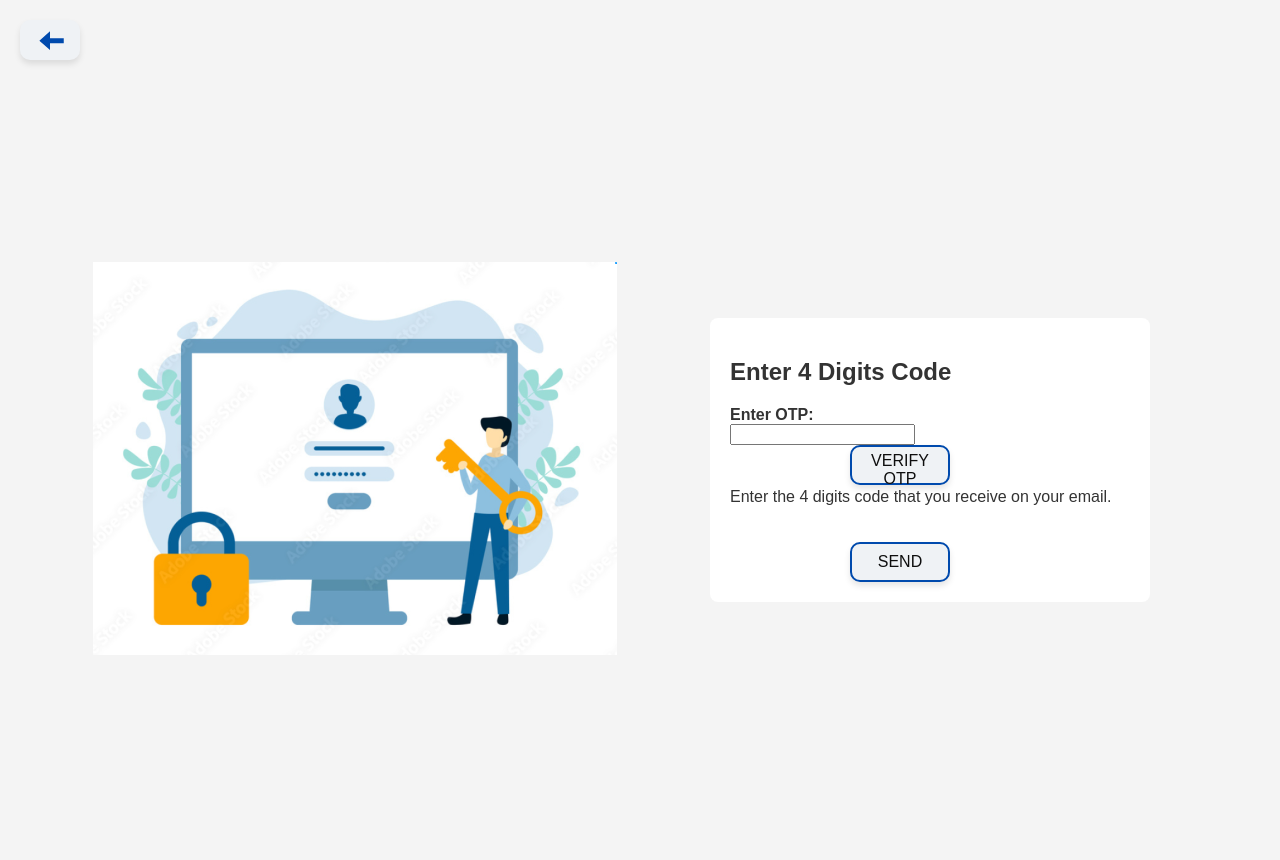
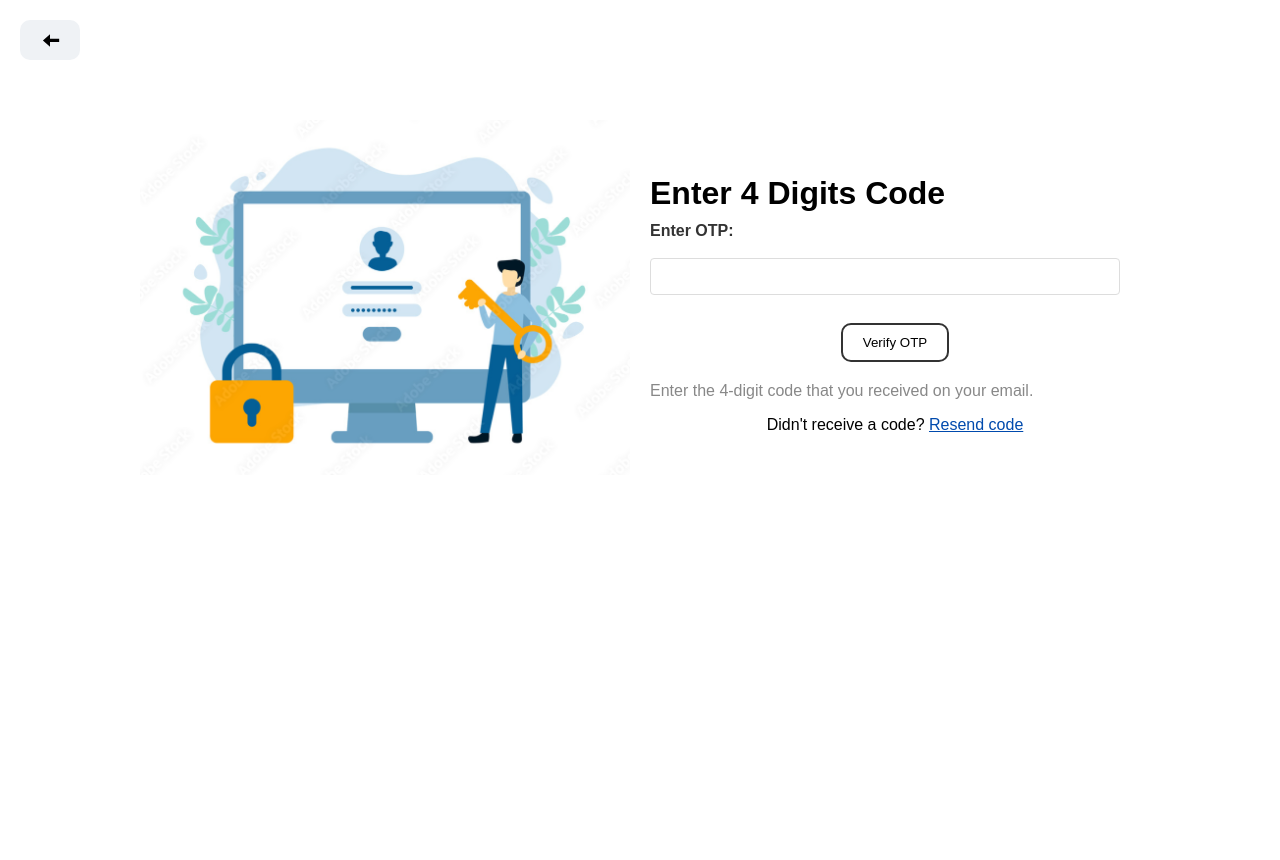
Before and after one commit to raihamehdi/SmartWattSecure, a Django app: template SWS/smartwattsecure/templates/enterotp.html in a window 1280 px wide. After the commit the page ends 444 px from the top, so only its background shows below. Run offline with Django 5.2, Linux system fonts and the light colour scheme; the template is opened without the code that fills it, so the values that code supplies are empty.

Commit message:
Modified ENTER OPT.HTML

```diff
--- a/SWS/smartwattsecure/smartwatt/static/Forgetpassword2.css
+++ b/SWS/smartwattsecure/smartwatt/static/Forgetpassword2.css
@@ -1,68 +1,83 @@
+/* Forgetpasswordstyle.css */
+
 body {
     font-family: Arial, sans-serif;
     margin: 0;
     padding: 0;
-    background-color: #f4f4f4;
+    background-color: #fff; /* Match background color with first code */
 }
 
 .container {
+    background-color: #fff; /* Match background color with first code */
+    border-radius: 10px;
+    /* box-shadow: 0 2px 5px rgba(0, 0, 0, 0.1); */
+    padding: 40px;
+    width: 100%; /* Set width to 100% */
+    max-width: 1000px; /* Limit maximum width */
     display: flex;
-    justify-content: center;
-    align-items: center;
-    height: 100vh;
+    align-items: center; /* Align container content vertically */
+    margin: auto; /* Center container horizontally */
 }
 
 .image-container {
-    flex: 1;
-    text-align: center;
-    padding: 20px;
+    width: 50%; /* Set width to 50% */
+    text-align: center; /* Center image horizontally */
 }
 
 .image-container img {
-    max-width: 100%; /* Adjust width of the image */
-    max-height: 100%; /* Adjust height of the image */
-    object-fit: cover;
+    max-width: 100%; /* Ensure image fits within container */
+    height: auto; /* Maintain aspect ratio */
 }
 
 .content {
-    flex: 1;
-    max-width: 400px;
-    padding: 20px;
-    background-color: #ffffff;
-    border-radius: 8px;
-
-    margin-right: 130PX;
+    width: 50%; /* Set width to 50% */
+    padding-left: 20px; /* Add padding for space between image and text */
 }
 
 h2 {
+    font-size: 2em;
+    margin-bottom: 10px;
+}
+
+label {
     font-weight: bold;
     color: #333;
-    margin-bottom: 20px;
-}
-label.otplabel{
-
-    font-weight: normal;
-}
-label {
-    display: block;
-    font-weight: bold;
-    color: #333;
+    margin-bottom: 10px;
 }
 
-input[type="email"] {
-    width: 100%;
+input[type="text"] {
     padding: 10px;
-    margin-bottom: 20px;
-    border: 1px solid #ccc;
-    border-radius: 5px;
+    border: 1px solid #ddd;
+    border-radius: 4px;
+    width: calc(100% - 20px); /* Set width to match text content width */
+    /* Subtracting 20px to account for padding */
+    box-sizing: border-box; /* Include padding in the width calculation */
+    margin-bottom: 10px;
 }
+
+button {
+    padding: 10px 20px;
+    background-color: transparent; /* No fill */
+    color: #000; /* Button text color */
+    border: 2px solid #333; /* Border only */
+    border-radius: 10px; /* Rounded edges */
+    cursor: pointer;
+    display: block;
+    margin: 0 auto 20px; /* Center button horizontally and add bottom margin */
+}
+
+/* Added CSS rule for centering the text */
+.content p:last-child {
+    text-align: center;
+}
+
 .backbutton {
     margin-top: 20px;
     margin-left: 20px;
-    width: 60px; /* Adjust button width */
-    height: 40px; /* Adjust button height */
+    width: 60px;
+    height: 40px;
     background-color: #eff2f5;
-    color: #004AAD; /* Blue color */
+    color: #004AAD;
     border: none ;
     border-radius: none;
     cursor: pointer;
@@ -72,72 +87,32 @@ input[type="email"] {
     align-items: center;
 }
 
-.backbutton svg {
-    fill: #004AAD; /* Blue color */
-    width: 50px; /* Adjust arrow width */
-    height: 50px; /* Adjust arrow height */
+button:hover {
+    background-color: #004AAD; /* Change background color on hover */
+    color: #fff; /* Change text color on hover */
 }
 
-
-
-
-
-button {
-    margin-left: 120px;
-    width: 100px;
-    height: 40px;
-    padding: 5px 15px;
-    background-color: #eff2f5;
-    color: #0e0e0e;
-    border: 2px solid #004AAD;
-    border-radius: 10px;
-    cursor: pointer;
-    transition: all 0.3s ease;
-    font-size: 16px;
-    text-transform: uppercase;
-    box-shadow: 0 4px 6px rgba(0, 0, 0, 0.1);
+button.backbutton:hover{
+    background-color: #fff; /* Change background color on hover */
+    color: #fff; /* Change text color on hover */
 }
 
-button:hover {
-    transform: scale(1.05); /* Enlarge button on hover */
-    box-shadow: 0 6px 10px rgba(0, 0, 0, 0.2); /* Enhance shadow on hover */
+.otplabel {
+    font-weight: normal;
+    color: #888; /* Light grey color */
 }
 
-
-
-.resend {
-    color: #333;
-    font-size: 14px;
-    margin-top: 20px;
+.resend-code {
+    text-align: center;
+    margin-top: 10px;
 }
 
-.resend a {
-    color: #007bff;
-    text-decoration: none;
+.resend-btn {
+    color: #004AAD; /* Blue color */
+    text-decoration: underline; /* Underline text */
+    cursor: pointer; /* Change cursor to pointer */
 }
 
-.resend a:hover {
-    text-decoration: underline;
+.resend-btn:hover {
+    text-decoration: none; /* Remove underline on hover */
 }
-
-.otp-container {
-    display: flex;
-
-
-  }
-
-  .otp-input {
-    width: 50px;
-    height: 50px;
-    margin-right:40px;
-    font-size: 24px;
-    text-align: center;
-    border: 1px solid #080606;
-    border-radius: 5px;
-  }
-
-  /* Optional: Style for focused input box */
-  .otp-input:focus {
-    outline: none;
-    border-color: blue;
-  }
--- a/SWS/smartwattsecure/templates/enterotp.html
+++ b/SWS/smartwattsecure/templates/enterotp.html
@@ -4,7 +4,7 @@
 <head>
     <meta charset="UTF-8">
     <meta name="viewport" content="width=device-width, initial-scale=1.0">
-    <title>Forget Password</title>
+    <title>OTP Verification</title>
     <link href="{% static 'Forgetpassword2.css' %}" rel="stylesheet">
 </head>
 <body>
@@ -13,26 +13,20 @@
             <path d="M12 5l-8.5 7.5 8.5 7.5v-5.5h11v-4h-11z"/>
         </svg>
     </button>
-
-
-
     <div class="container">
         <div class="image-container">
-            <img src="{% static 'smartwatt/forgetpasswordpageimage.png' %}" alt="Forget Password Image">
+            <img src="{% static 'smartwatt/ForgetPassword.png' %}" alt="OTP Image">
         </div>
         <div class="content">
             <h2>Enter 4 Digits Code</h2>
             <form method="POST" action="{% url 'verifyotp' %}">
                 {% csrf_token %}
-                <label for="otp">Enter OTP:</label>
-                <input type="text" id="otp" name="otp" required>
+                <label for="otp">Enter OTP:</label><br><br>
+                <input type="text" id="otp" name="otp" required><br><br>
                 <button type="submit">Verify OTP</button>
             </form>
-            <label class="otplabel" for="otp">Enter the 4 digits code that you receive on your email.</label><br><br>
-
-             <button type="submit">Send</button>
-
-
+            <p class="otplabel">Enter the 4-digit code that you received on your email.</p>
+            <p class="resend-code">Didn't receive a code? <a href="#" class="resend-btn">Resend code</a></p>
         </div>
     </div>
 </body>
--- a/SWS/smartwattsecure/templates/forgetpass.html
+++ b/SWS/smartwattsecure/templates/forgetpass.html
@@ -16,7 +16,7 @@
     <div class="container">
 
         <div class="image-container">
-            <img src="{% static 'smartwatt/forgetpasswordpageimage.png' %}" alt="Forget Password Image">
+            <img src="{% static 'smartwatt/ForgetPassword.png' %}" alt="Forget Password Image">
         </div>
         <div class="content">
             <h2>Forget Password</h2>
```
Also changed, not shown: SWS/smartwattsecure/templates/Forgetpassword2.html (added).
